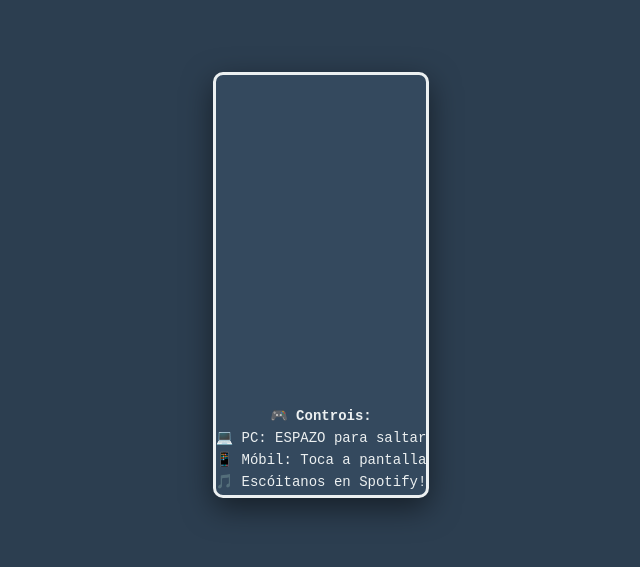
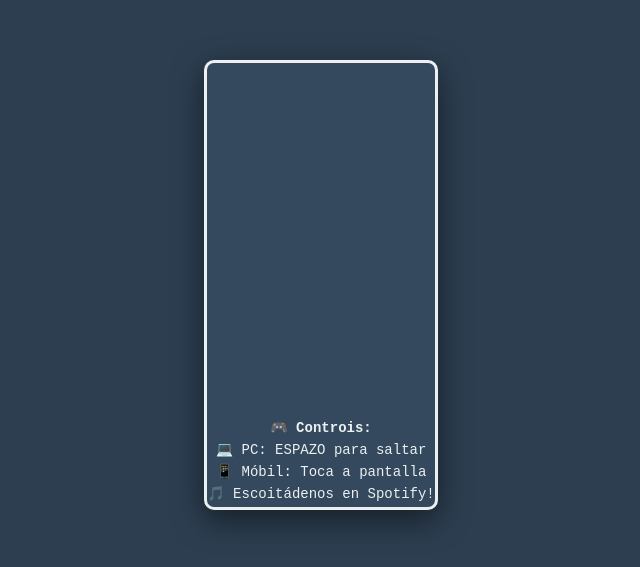
Before and after one commit to marioplaza/pants-off-game, a website built with Vite: page index.html in a window 1280 px wide. Shown: the part 115-682 px from the top of the page, without its empty margins (319-959 px from the left). Built offline with nearby package versions, Linux system fonts and the light colour scheme.

Commit message:
fix tilde

```diff
--- a/index.html
+++ b/index.html
@@ -90,7 +90,7 @@
             <p><strong>🎮 Controis:</strong></p>
             <p>💻 PC: ESPAZO para saltar</p>
             <p>📱 Móbil: Toca a pantalla</p>
-            <p>🎵 Escóitanos en Spotify!</p>
+            <p>🎵 Escoitádenos en Spotify!</p>
         </div>
     </div>
     <script type="module" src="/src/main.js"></script>
```
